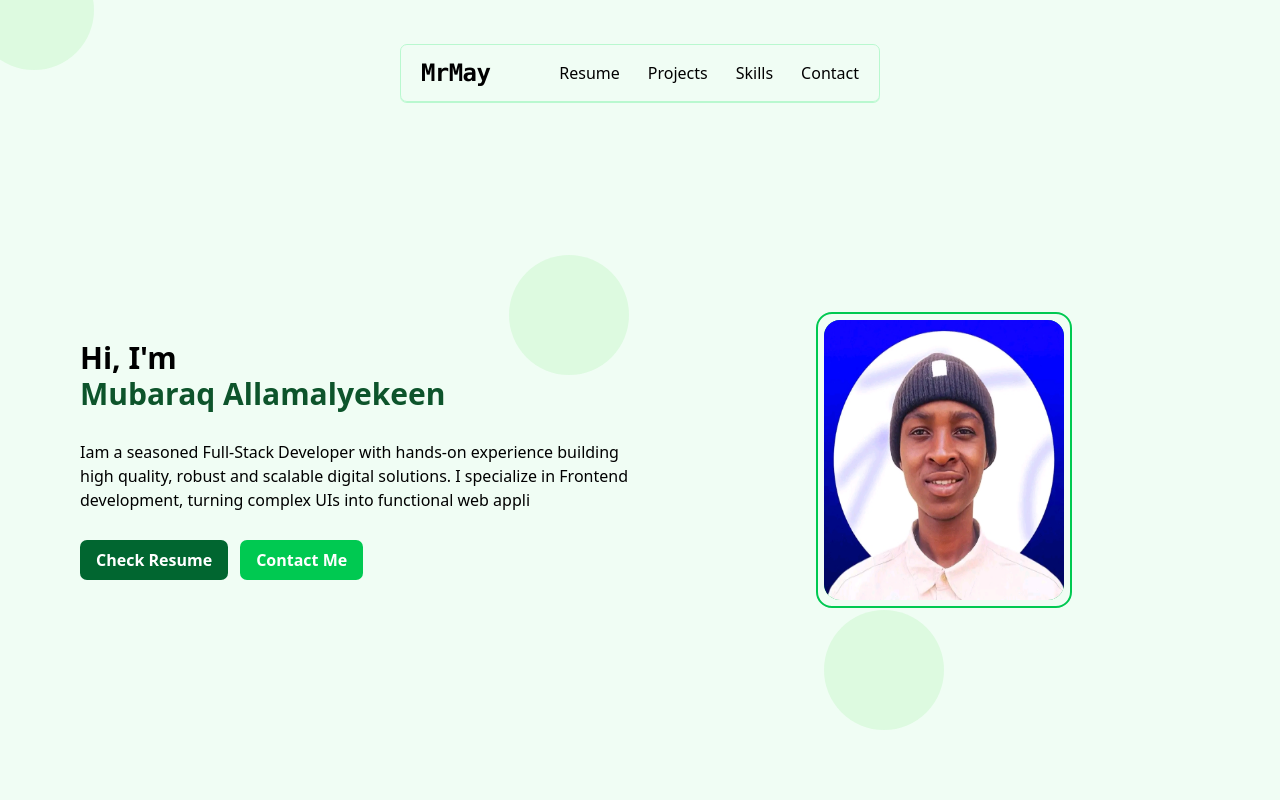
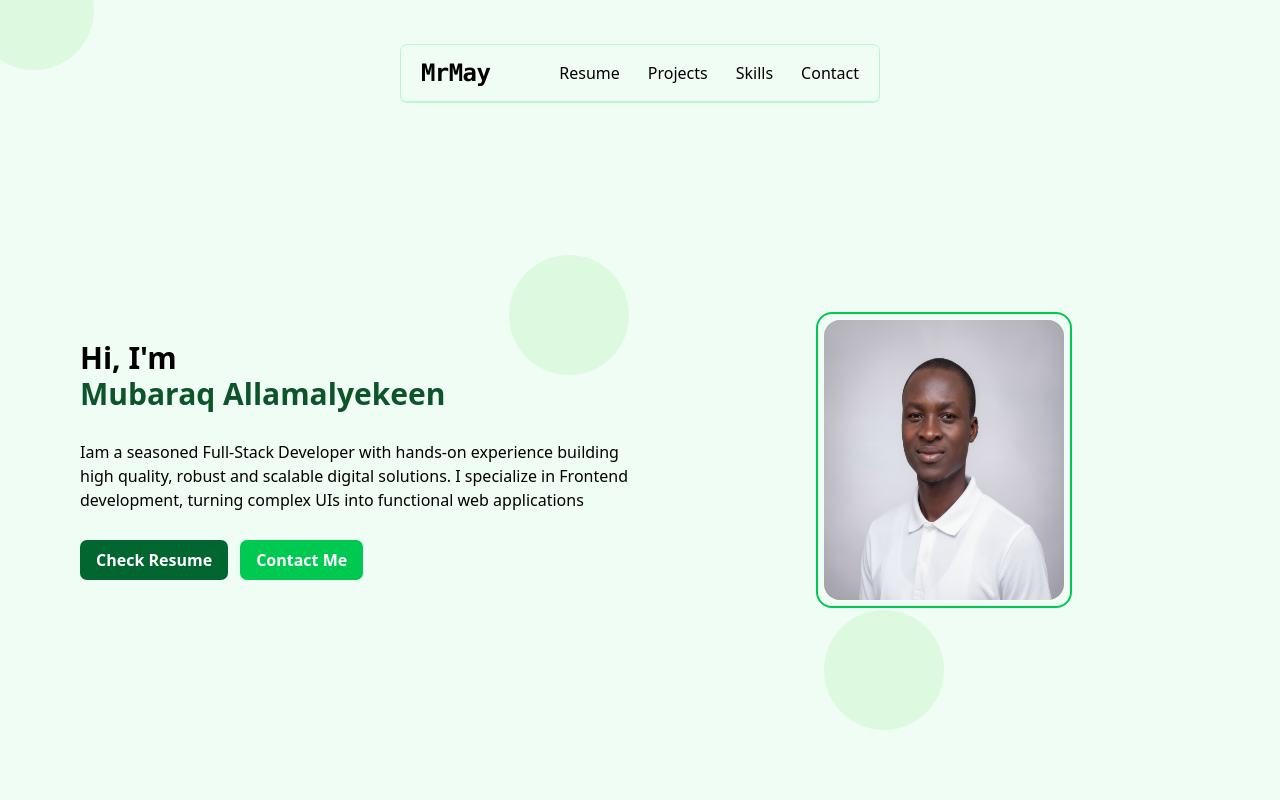
Before and after one commit to iconicconcept/mrmay, a React (Vite) app in the folder portfolio-frontend/: page / in a window 1280 px wide. Shown: the top 800 px of the page. Built offline with nearby package versions, Linux system fonts and the light colour scheme.

Commit message:
profile_pics_change

```diff
--- a/portfolio-frontend/src/pages/Home.tsx
+++ b/portfolio-frontend/src/pages/Home.tsx
@@ -43,7 +43,7 @@ const Home = ({ text }: Text) => {
       setDisplayedText((prev) => prev + text[index]);
       index++;
       if (index === text.length) clearInterval(interval);
-    }, 30);
+    }, 29);
 
     return () => clearInterval(interval);
   }, [text]);
@@ -131,8 +131,8 @@ const Home = ({ text }: Text) => {
             </div>
             <div className="flex justify-center items-center md:ml-12 lg:ml-12">
                   <div className="h-74 w-64 border-2 border-green-500 rounded-2xl flex justify-center items-center">
-                      <div className="bg-green-500 h-70 w-60 rounded-2xl ">
-                          <img src="/user.jpg" className="h-full rounded-2xl" alt="Profile" />
+                      <div className="bg-green-200 h-70 w-60 rounded-2xl ">
+                          <img src="/mubaraq1.png" className="h-full w-full rounded-2xl" alt="Profile" />
                       </div>
                   </div>
               </div>
```
Also changed, not shown: portfolio-frontend/public/mubaraq1.png (added), portfolio-frontend/public/mubaraq2.jpeg (added).
